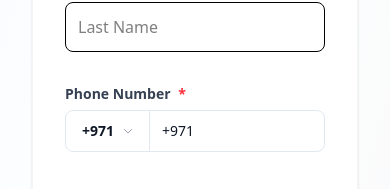
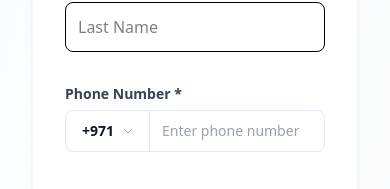
Before and after one commit to developedbysami/rem-app, a Next.js app: page /register in a window 390 px wide. Shown: the part 1073-1262 px from the top of the page. Built offline with nearby package versions, Linux system fonts and the light colour scheme.

Commit message:
phone input field fix

```diff
--- a/src/constants/PhoneInputField.tsx
+++ b/src/constants/PhoneInputField.tsx
@@ -8,27 +8,27 @@ const PhoneInputField = ({ name, control, errors, label = "Phone Number *" }) =>
   return (
     <div className="space-y-1.5">
       <label className="block text-sm font-semibold text-gray-700">
-        Phone Number <span className='inline-block ml-1 text-red-500'>*</span>
+        {label}
       </label>
+
 
 <Controller
   name={name}
   control={control}
-        render={({ field }) => (
-          <div className={`flex items-center border rounded-lg bg-white overflow-visible transition-all duration-200 ${
-            errors[name]
-              ? 'border-red-500 ring-2 ring-red-50'
-              : 'focus-within:border-sky-400 focus-within:ring-4 focus-within:ring-sky-50 border-slate-200'
+  render={({ field: { onChange, value } }) => (
+    <div className={`flex items-center border rounded-lg bg-white transition-all ${
+      errors[name] ? 'border-red-500 ring-2 ring-red-50' : 'border-slate-200 focus-within:border-sky-400'
     }`}>
       <PhoneInput
-              {...field}
-              international
+        value={value || ""} // Forces a string even if empty
+        onChange={(val) => onChange(val || "")} // Sends "" instead of undefined
         defaultCountry="AE"
+        international={false} // <--- Explicitly false to hide country code in input
+        displayInitialValueAsLocalNumber // <--- Shows "50..." instead of "+97150..."
+        countrySelectComponent={CountrySelector}
+        inputComponent={CustomInput}
         placeholder="Enter phone number"
-              countrySelectComponent={CountrySelector}
-              // This removes default styles and lets our wrapper handle the design
-              className="flex-1 px-1 phone-input-container"
-              inputComponent={CustomInput}
+        className="flex-1 px-1"
       />
     </div>
   )}
```
Lines whose indentation alone changed are shown as unchanged.
